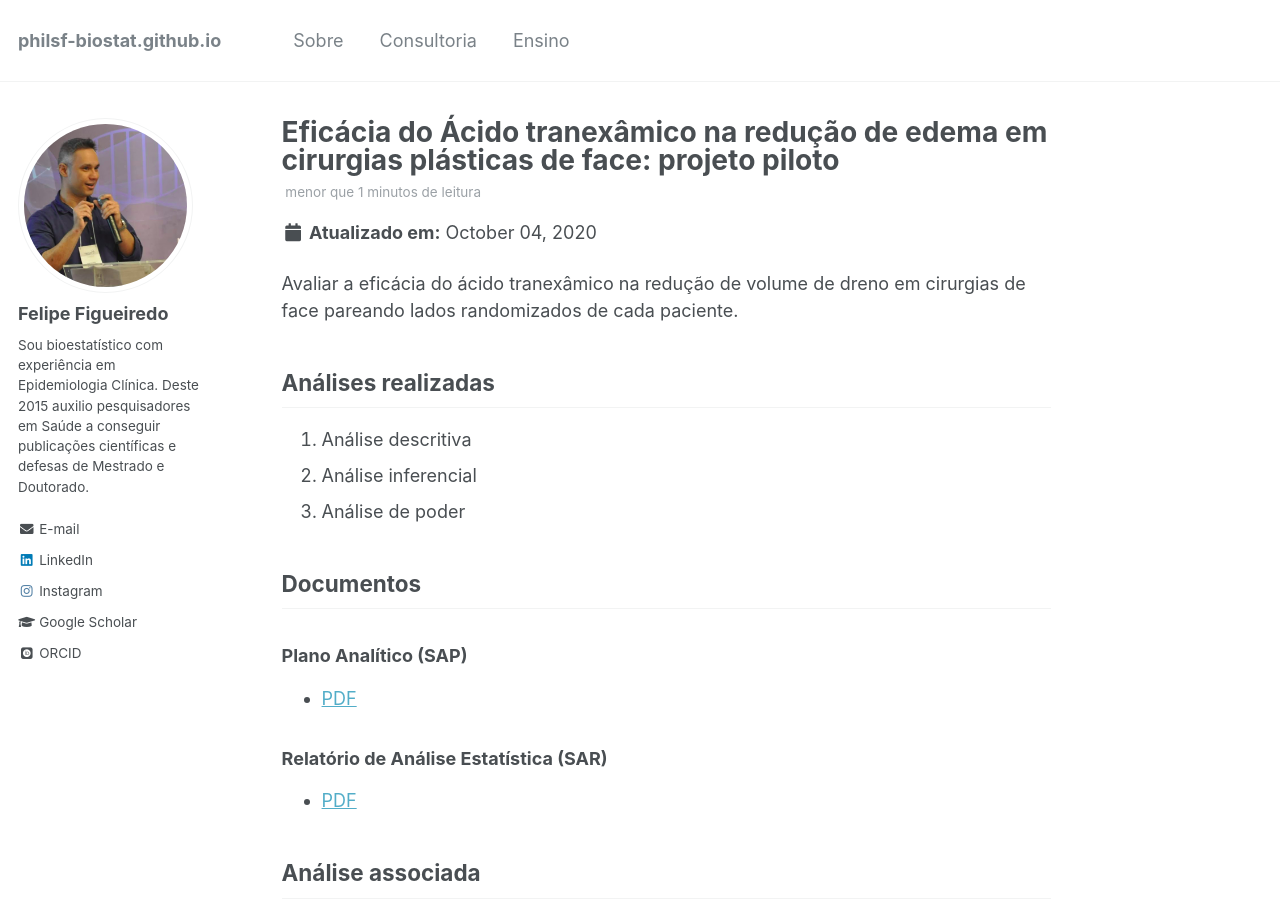
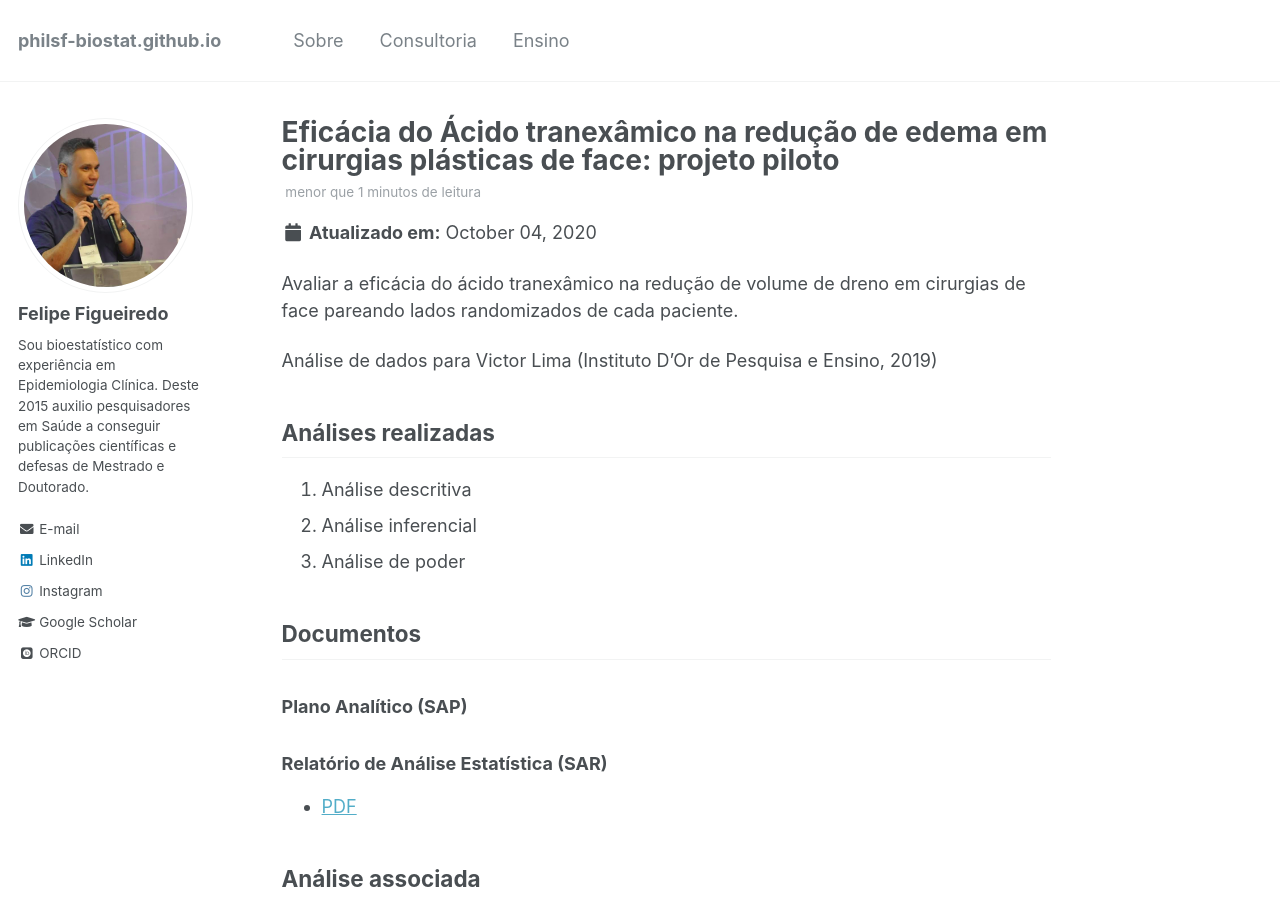
Before and after one commit to philsf-biostat/philsf-biostat.github.io, a Jekyll site: the page built from _posts/2020-02-04-SAR-2019-003.md, in a window 1280 px wide and 900 px high. Built offline with Jekyll 4.4.1, drawn with Linux system fonts in a browser that asks for light colours; some web fonts are replaced.

Commit message:
no SAP in 2019-003/2019-004

```diff
--- a/_posts/2020-02-04-SAR-2019-003.md
+++ b/_posts/2020-02-04-SAR-2019-003.md
@@ -14,6 +14,8 @@ tags:
 
 Avaliar a eficácia do ácido tranexâmico na redução de volume de dreno em cirurgias de face pareando lados randomizados de cada paciente.
 
+Análise de dados para Victor Lima (Instituto D'Or de Pesquisa e Ensino, 2019)
+
 ## Análises realizadas
 
 1. Análise descritiva
@@ -24,7 +26,7 @@ Avaliar a eficácia do ácido tranexâmico na redução de volume de dreno em ci
 
 ### Plano Analítico (SAP)
 
-- [PDF][sap]
+<!-- - [PDF][sap] -->
 
 ### Relatório de Análise Estatística (SAR)
 
```
Also changed, not shown: _posts/2020-02-04-SAR-2019-004.md (+3 -1 lines).
